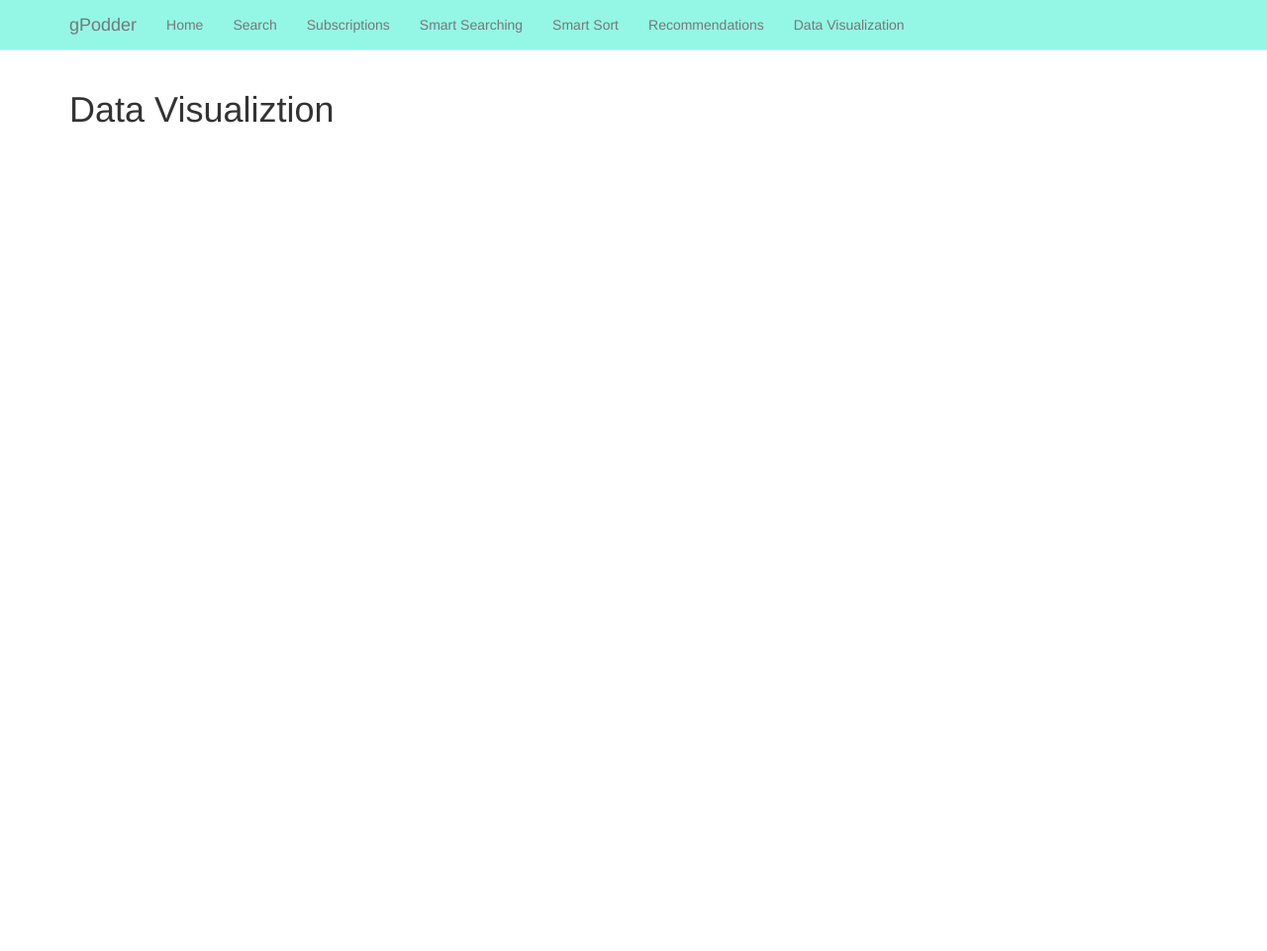
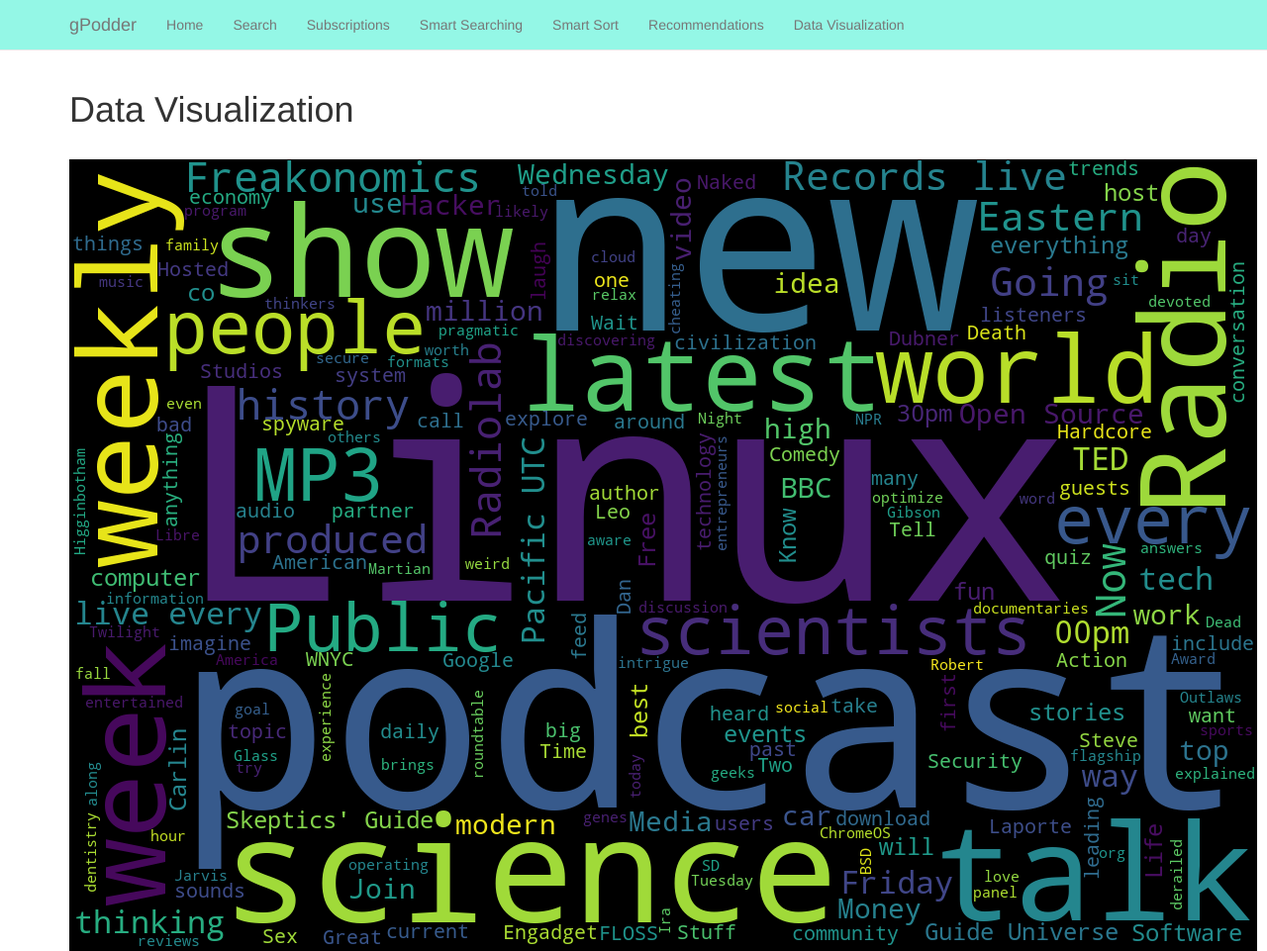
Before and after one commit to bradley-z/Capital-One-Mindsumo, a Flask app: template templates/visualization.html in a window 1280 px wide. Shown: the whole page at 99% size. Before the commit the page ends 124 px from the top, so only its background shows below. Run offline with Flask 2, Linux system fonts and the light colour scheme; the template is opened without the code that fills it, so the values that code supplies are empty; some libraries are stand-ins or nearby versions.

Commit message:
uploaded visualization image

```diff
--- a/app.py
+++ b/app.py
@@ -66,8 +66,9 @@
 
 @app.route('/visualization', methods=['GET'])
 def visualization():
-    # return render_template('visualization.html')
-    return visualize_gpo(subs)
+    # visualize_gpo(subs)
+    return render_template('visualization.html')
+    # return
 
     # return render_template('visualization.html', word_freqs=freqs, max_freq=max_freq)
 
--- a/gpo.py
+++ b/gpo.py
@@ -293,6 +293,6 @@
     for subscription in subscriptions:
         descriptions = descriptions + subscription["title"] + " "
         descriptions = descriptions + subscription["description"] + " "
-    wc = WordCloud().generate(descriptions)
+    wc = WordCloud(width=1200, height=800).generate(descriptions)
     image = wc.to_image()
-    image.save("data/word_freqs.png", "PNG")
+    image.save("static/frequencies.png", "PNG")
--- a/templates/visualization.html
+++ b/templates/visualization.html
@@ -1,8 +1,9 @@
 {% extends 'layout.html' %}
 
 {% block body %}
-  <h1>Data Visualiztion</h1>
+  <h1>Data Visualization</h1>
   <br>
+  <img src="static/freqs.png">
 
 
 {% endblock %}
```
Also changed, not shown: data/word_freqs.png (deleted), static/freqs.png (added), 1 other file.
